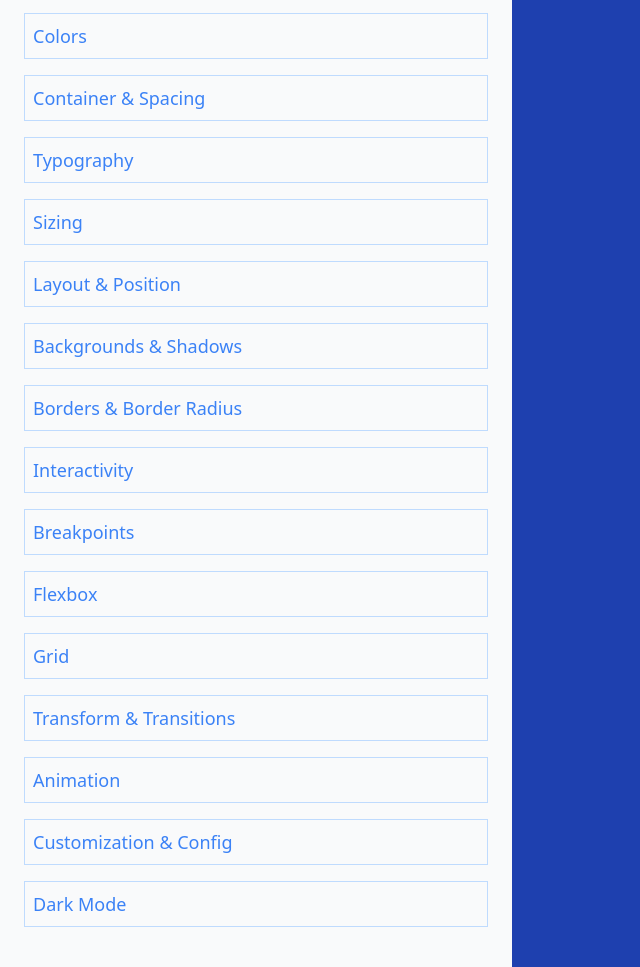
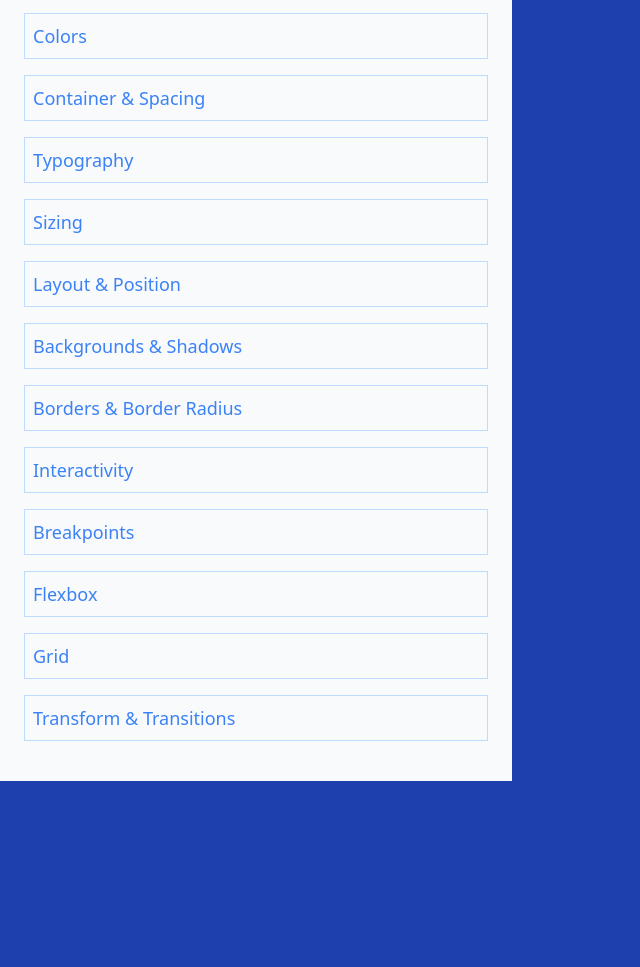
Before and after one commit to waqas2714/Tailwind, a plain HTML site: page tailwind-sandbox/index.html in a window 1280 px wide. Shown: the part 133-1100 px from the top of the page, without its empty margins (0-640 px from the left). After the commit the page ends 914 px from the top, so only its background shows below. Drawn offline with nearby package versions, Linux system fonts and the light colour scheme.

Commit message:
final commit of the sandbox

```diff
--- a/tailwind-sandbox/index.html
+++ b/tailwind-sandbox/index.html
@@ -82,20 +82,6 @@
             >Transform & Transitions</a
           >
         </li>
-        <li class="text-lg border border-blue-200 p-2 my-4">
-          <a class="text-blue-500 hover:text-blue-300" href="16-animation/index.html"
-            >Animation</a
-          >
-        </li>
-         <li class="text-lg border border-blue-200 p-2 my-4">
-          <a class="text-blue-500 hover:text-blue-300" href="17-customization/index.html"
-            >Customization & Config</a
-          >
-        </li>
-        <li class="text-lg border border-blue-200 p-2 my-4">
-          <a class="text-blue-500 hover:text-blue-300" href="18-dark-mode/index.html"
-            >Dark Mode</a
-          >
         </li>
       </ul>
     </div>
```
Also changed, not shown: tailwind-sandbox/assets/img/img1.jpg (added), tailwind-sandbox/assets/img/img2.jpg (added), tailwind-sandbox/assets/img/img3.jpg (added), tailwind-sandbox/assets/img/img4.jpg (added), tailwind-sandbox/assets/img/img5.jpg (added), tailwind-sandbox/assets/img/img6.jpg (added), tailwind-sandbox/assets/img/img7.jpg (added), tailwind-sandbox/assets/img/img8.jpg (added), tailwind-sandbox/assets/img/img9.jpg (added), tailwind-sandbox/assets/img/warning.svg (added).
